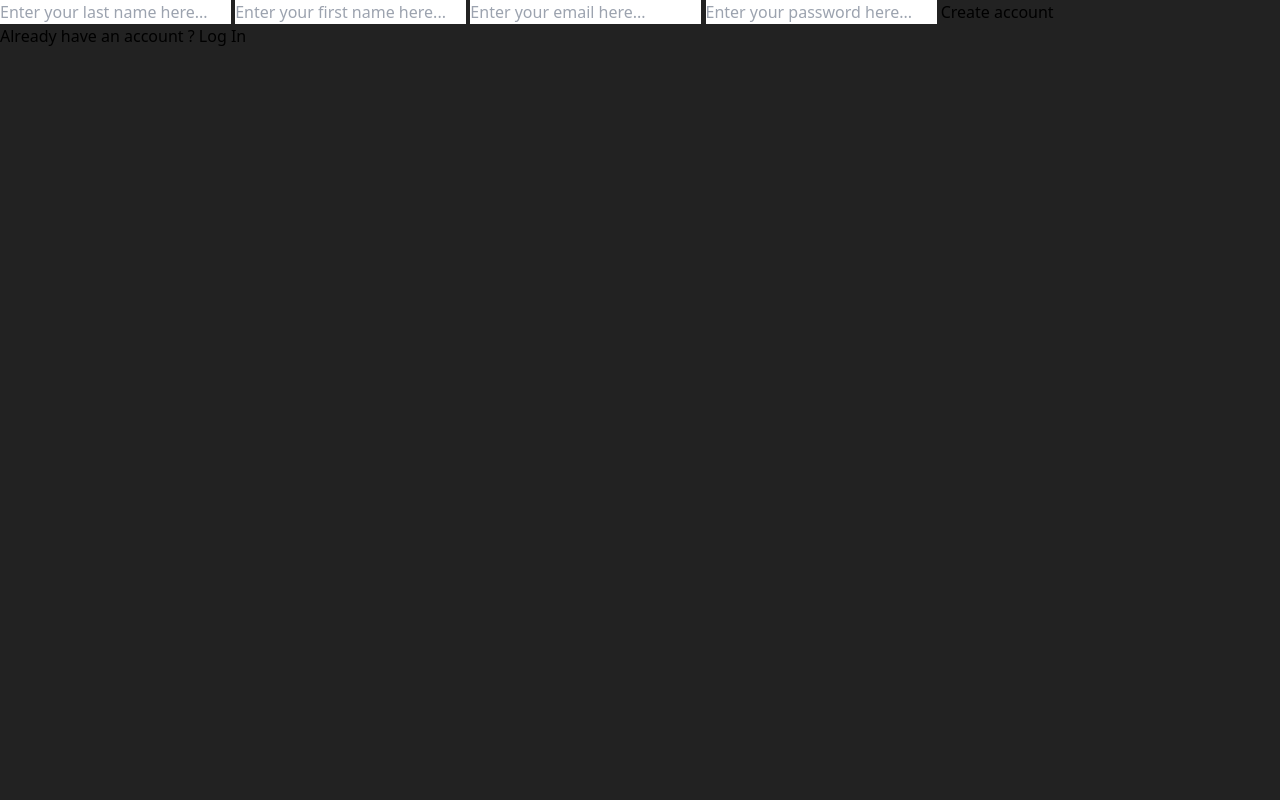
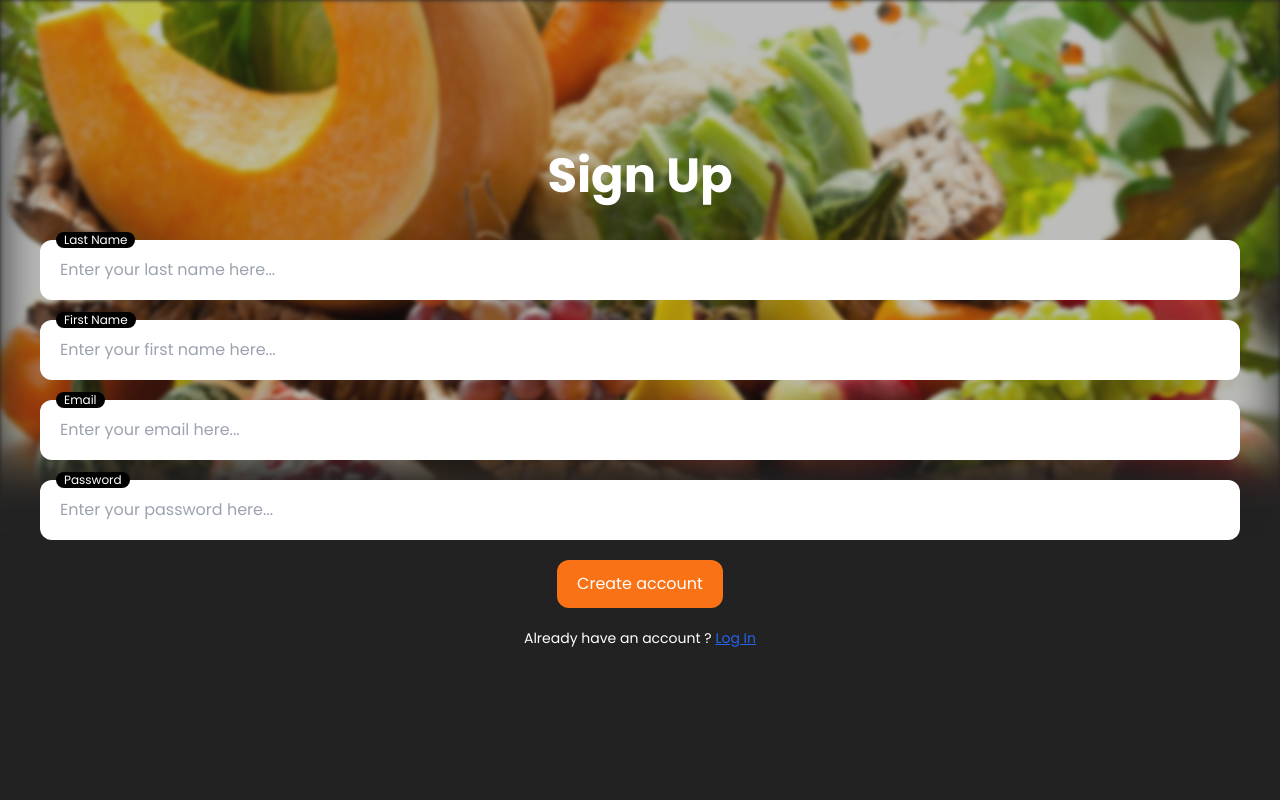
Before and after one commit to novaotp/open-recipies, a PHP site: page /auth/sign-up in a window 1280 px wide. Run offline with PHP 8.4, Linux system fonts and the light colour scheme; data that the repository does not hold is empty.

Commit message:
Improved signup + removed min.css from code

```diff
--- a/auth/sign-up/index.php
+++ b/auth/sign-up/index.php
@@ -36,23 +36,60 @@ if ($_SERVER['REQUEST_METHOD'] == "POST") {
 
 <body class="relative z-0">
   <?= Tag::component('/loading.php'); ?>
-  <div class="absolute w-full h-1/2 bg-[url(/public/images/food.png)] bg-cover bg-center -z-10 shadow-[inset_0_-75px_50px_rgba(34,34,34,1)] blur-[2px] opacity-70"></div>
+  <div class="absolute w-full h-2/3 bg-[url(/public/images/food.png)] bg-cover bg-center -z-10 shadow-[inset_0_-75px_50px_rgba(34,34,34,1)] blur-[2px] opacity-70"></div>
   <?php if (isset($info)): ?>
     <p style="color: red;">
       <?= $info; ?>
     </p>
   <?php endif; ?>
-  <form action="/auth/sign-up" method="POST">
-    <input type="text" name="lastName" value="<?= unless(isset($info), $user->lastName, ""); ?>"
-      placeholder="Enter your last name here..." />
-    <input type="text" name="firstName" value="<?= unless(isset($info), $user->firstName, ""); ?>"
-      placeholder="Enter your first name here..." />
-    <input type="email" name="email" value="<?= unless(isset($info), $user->email, ""); ?>"
-      placeholder="Enter your email here..." />
-    <input type="password" name="password" placeholder="Enter your password here..." />
-    <button type="submit">Create account</button>
-  </form>
-  <p>Already have an account ? <a href="/auth/log-in">Log In</a>
+  <div class="relative w-full h-full p-10 flex flex-col justify-center items-center">
+    <h1 class="relative text-5xl text-white font-bold mb-10">Sign Up</h1>
+    <form action="/auth/sign-up" method="POST" class="relative w-full flex flex-col items-center">
+      <div class="relative w-full h-[60px] mb-5">
+        <p class="absolute -top-2 left-4 z-10 rounded-xl bg-black text-white text-xs px-2">Last Name</p>
+        <input
+          class="relative w-full h-full px-5 rounded-xl"
+          type="text"
+          name="lastName"
+          value="<?= unless(isset($info), $user->lastName, ""); ?>"
+          placeholder="Enter your last name here..."
+        />
+      </div>
+      <div class="relative w-full h-[60px] mb-5">
+        <p class="absolute -top-2 left-4 z-10 rounded-xl bg-black text-white text-xs px-2">First Name</p>
+        <input
+          class="relative w-full h-[60px] px-5 rounded-xl"
+          type="text"
+          name="firstName"
+          value="<?= unless(isset($info), $user->firstName, ""); ?>"
+          placeholder="Enter your first name here..."
+        />
+      </div>
+      <div class="relative w-full h-[60px] mb-5">
+        <p class="absolute -top-2 left-4 z-10 rounded-xl bg-black text-white text-xs px-2">Email</p>
+        <input
+          class="relative w-full h-[60px] px-5 rounded-xl"
+          type="email"
+          name="email"
+          value="<?= unless(isset($info), $user->email, ""); ?>"
+          placeholder="Enter your email here..."
+        />
+      </div>
+      <div class="relative w-full h-[60px] mb-5">
+        <p class="absolute -top-2 left-4 z-10 rounded-xl bg-black text-white text-xs px-2">Password</p>
+        <input
+          class="relative w-full h-[60px] px-5 rounded-xl"
+          type="password"
+          name="password"
+          placeholder="Enter your password here..."
+        />
+      </div>
+      <button class="relative px-5 py-3 flex justify-center items-center bg-orange-500 text-white rounded-xl" type="submit">Create account</button>
+    </form>
+    <p class="relative mt-5 text-white text-[14px]">
+      <span>Already have an account ?</span>
+      <a class="text-blue-600 underline" href="/auth/log-in">Log In</a>
+  </div>
 </body>
 
 </html>
--- a/src/resources/styles/globals.css
+++ b/src/resources/styles/globals.css
@@ -1,6 +1,8 @@
 @tailwind base;
 @tailwind components;
 @tailwind utilities;
+
+@import url('https://fonts.googleapis.com/css2?family=Poppins:ital,wght@0,400;0,500;0,700;0,900;1,400&display=swap');
 
 * {
     margin: 0;
@@ -11,5 +13,6 @@
 html, body {
     width: 100%;
     height: 100vh;
-    background-color: #222222;
+    background-color: rgb(34, 34, 34);
+    font-family: 'Poppins', sans-serif;
 }
```
Also changed, not shown: index.php (+24 -3 lines), package.json (+4 -3 lines), package-lock.json, src/resources/styles/globals.min.css.
